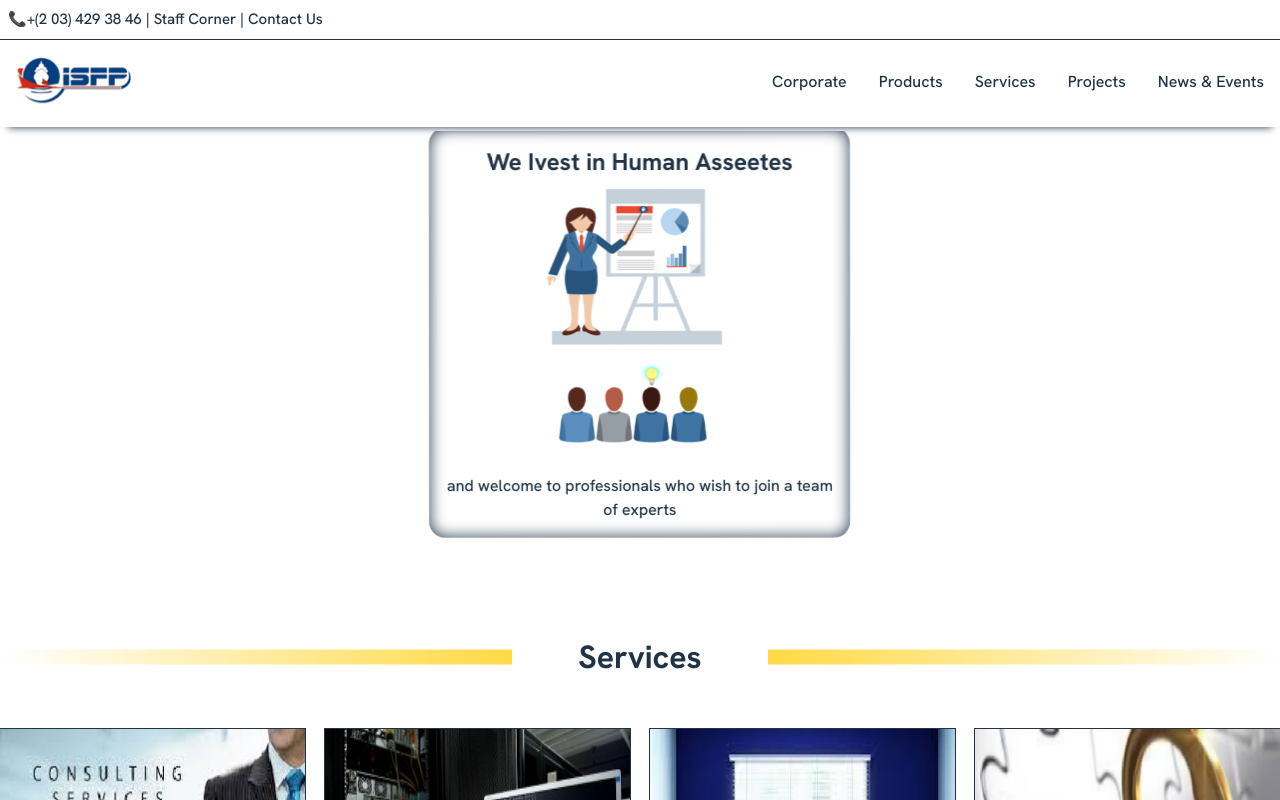
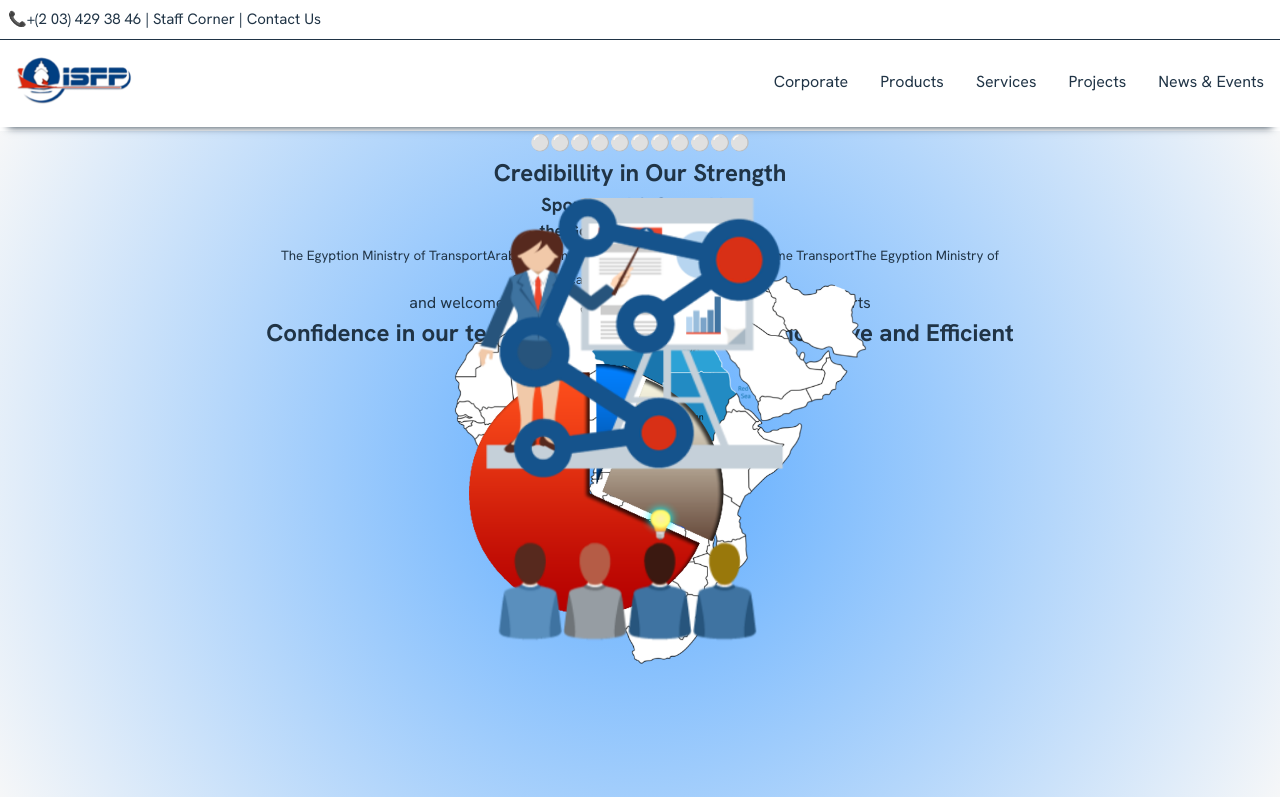
Before and after one commit to blacksnowsoon/isfp-redesign, a React (Vite) app: page / in a window 1280 px wide. Shown: the top 800 px of the page. Built offline with nearby package versions, Linux system fonts and the light colour scheme.

Commit message:
modify the hero section with diffrent style

```diff
--- a/src/App.css
+++ b/src/App.css
@@ -106,212 +106,75 @@
 .hero {
   overflow: hidden;
   position: sticky;
-  top: 130px;
-  height: 410px;
+  /* filter: drop-shadow(0px 0px .5rem); */
+  top: var(--offset-top, 130px);
   z-index: -1;
-  margin-bottom: 2rem;
-  padding: .5rem;
+  height:calc(100svh - var(--offset-top, 130px));
+  display: grid;
+  place-items: center;
+  background: radial-gradient(circle at 50% 50%, #5cabff, #f6f7f8);
 }
+/* style the core of gear */
 .hero-center {
+  width: 100%;
+  max-width: 800px;
+  height: 100%;
+  position: relative;
+}
+
+
+.hero-item {
+  position: absolute;
+  border-radius: 50%;
+  width: 100%;
+  height: 100%;
   display: grid;
-  grid-template-columns: repeat(9, 1fr);
-  grid-template-rows: repeat(3, 410px);
-  position: sticky;
+  place-content: center;
   overflow: hidden;
-  /* transform: rotate(180deg); */
-  animation: rotate360 24s infinite;
+  animation: translateY 30s infinite linear;
+}
+.hero-center h1 {
+  position: absolute;
+  font-size: 10rem;
+  top: 50%;
+  left: 50%;
+  transform: translate(-50%, -50%);
+  color: navajowhite;
+  animation: loop 29s infinite linear;
+  opacity: 0;
 }
 .map_top {
-  grid-column: 4/7;
-  grid-row: 1;
-  position: relative;
-  overflow: hidden;
-  perspective: 1200px;
-  background: radial-gradient(circle at 200px 200px, #5cabff, #000);
-  border-radius: 100%;
-  font-size: 5px;
+  top: 100%;
 }
-
-.map_top span {
-  display: block;
-  border-radius: 50%;
-  position: absolute;
-  top: 10%;
-  left: 60%;
-  background-color: rgb(43, 255, 0);
-  animation: shadow 2s infinite both;
-  transform: translate(var(--x), var(--y));
+.pie_right{
+  top: 200%;
 }
 .trainer_left {
-  grid-column: 1/4;
-  grid-row: 2;
-  position: relative;
-  display: grid;
-  align-items: end;
-  box-shadow: inset var(--box-shadow);
-  border-radius: var(--border-raduis);
-  transform: rotate(-90deg);
-  padding: 1rem;
-}
-
-.trainer_left h1 {
-  align-self: baseline;
-  font-weight: bold;
-}
-.trainer_left ._background {
-  scale: .7;
+  top: 300%;
 }
 .integration_bottom {
-  grid-column: 4/7;
-  grid-row: 3/-1;
-  position: relative;
-  display: grid;
-  align-items: center;
-  overflow: hidden;
-  padding: 1rem;
-  transform: rotate(90deg);
-  box-shadow: inset var(--box-shadow);
-  border-radius: var(--border-raduis);
-}
-.integration_bottom h2{
-  transform: rotate(90deg);
-}
-.integration_bottom ._background {
-  scale: .9;
-  opacity: .7;
-  filter: blur(1px);
-}
-
-.pie_right {
-  grid-column: 7/-1;
-  grid-row: 2;
-  position: relative;
-  display: grid;
-  transform: rotate(90deg);
-  gap: 10px;
-  padding: 1rem 0 ;
-  text-align: center;
-  box-shadow: inset var(--box-shadow);
-  border-radius: var(--border-raduis);
-}
-.pie_right p {
-  padding: 1rem 0 auto;
-  align-self: end;
-  text-align: left;
-  display: grid;
-  padding-left: 1.5rem;
-  gap: 5px;
-}
-.pie_right p:nth-child(2) {
-  align-self: baseline;
-  text-align: center;
-}
-
-.pie_right ._background {
-  scale: .7;
-  bottom: 0;
-}
-.pie_right p small {
-  position: relative;
-  margin-left: 1rem;
-}
-.pie_right p small::before {
-  display: block;
-  content:"";
-  width:20px;
-  height: 20px;
-  align-self: center;
-  position: absolute;
-  left: -25px;
-  background-color: var(--persentage);
-}
-.pie_right p :nth-child(1)::before {
-  --persentage: rgb(196, 17, 6);
-}
-.pie_right p :nth-child(2)::before {
-  --persentage: rgb(208, 208, 180);
-}
-.pie_right p :nth-child(3)::before {
-  --persentage: rgb(2, 111, 223);
+  top: 400%;
 }
 ._background {
-  width: 100%;
-  height: 100%;
-  scale: 1.5;
   position: absolute;
-  left: 0;
-  top: 0;
-  object-fit: contain;
-  z-index: -1;
+  max-width: 500px;
+  min-height: 280px;
+  left: 50%;
+  top: 10%;
+  transform: translateX(-50%);
 }
-.map_top img[data-point]{
-  scale: .6;
-  position: absolute;
-  top: 15%;
-  left: 54%;
-  transform: translate(var(--x),var(--y));
-  outline: none;
-}
-/* point elx project -1*/
-.map_top span[data-point="egy-alex"] {
-  --x: 0px;
-  --y: 2px;
-}
-/* point damietta project  -2*/
-.map_top span[data-point="egy-damietta"] {
-  --x: 10px;
-  --y: 5px;
-}
-/* point savaga project  -3*/
-.map_top span[data-point="egy-savaga"] {
-  --x: 35px;
-  --y: 25px;
-}
-/* point taba project  -4*/
-.map_top span[data-point="egy-taba"] {
-  --x: 40px;
-  --y: 7px;
-}
-/* point suez project  -5*/
-.map_top span[data-point="egy-suez"] {
-  --x: 28px;
-  --y: 10px;
-}
-/* point suez project -6*/
-.map_top span[data-point="egy-adabeya"] {
-  --x: 33px;
-  --y: 15px;
-}
-/* point nuweiba project -7*/
-.map_top span[data-point="egy-nuweiba"] {
-  --x: 35px;
-  --y: 7px;
-}
-/* point alkhums project -8*/
-.map_top span[data-point="lybia-alkhums"] {
-  --x: -50px;
-  --y: 7px;
-}
-/* point misurata project -9*/
-.map_top span[data-point="lybia-misurata"] {
-  --x: -40px;
-  --y: 10px;
-}
-/* point sudanese project -10*/
-.map_top span[data-point="sudan-sudanese"] {
-  --x: 60px;
-  --y: 70px;
-}
-/* point tripoli project -11*/
-.map_top span[data-point="lebanon-tripoli"] {
-  --x: 50px;
-  --y: -15px;
-}
-@keyframes shadow {
-  0%{
-    box-shadow: 0 0 0 0 ;
-  }100%{
-    box-shadow: 0rem 0rem .2rem 1rem rgba(245, 245, 245, 0.192);
+@keyframes loop {
+  0% {
+    opacity: .5;
+  }
+  5%{
+    opacity: 1;
+  }
+  10%,15% {
+    opacity: .5;
+  }
+  20% {
+    opacity: 0;
   }
 }
 @keyframes rotate360 {
@@ -329,6 +192,11 @@
   }100%{
     transform: rotate(360deg);
     /* transform: translateY(100%) ; */
+  }
+}
+@keyframes translateY {
+  to {
+    transform: translateY(-500%);
   }
 }
 .nav-link{
@@ -461,7 +329,7 @@
   }
   .bar2 > ul {
     justify-self: start;
-    display: block;
+    display: none;
   }
   .menu-btn {
     display: block;
--- a/src/index.css
+++ b/src/index.css
@@ -1,4 +1,4 @@
-@import url('https://fonts.googleapis.com/css2?family=Hanken+Grotesk:wght@500;700;800&family=Outfit:wght@400;700&display=swap');
+@import url('https://fonts.googleapis.com/css2?family=Hanken+Grotesk:wght@400;500;700;800&family=Outfit:wght@400;700&display=swap');
 :root {
   font-family: 'Hanken Grotesk', Inter, system-ui, Avenir, Helvetica, Arial, sans-serif;
   line-height: 1.5;
```
Also changed, not shown: src/Components/HeroSection.jsx (added, +89 -0 lines).
